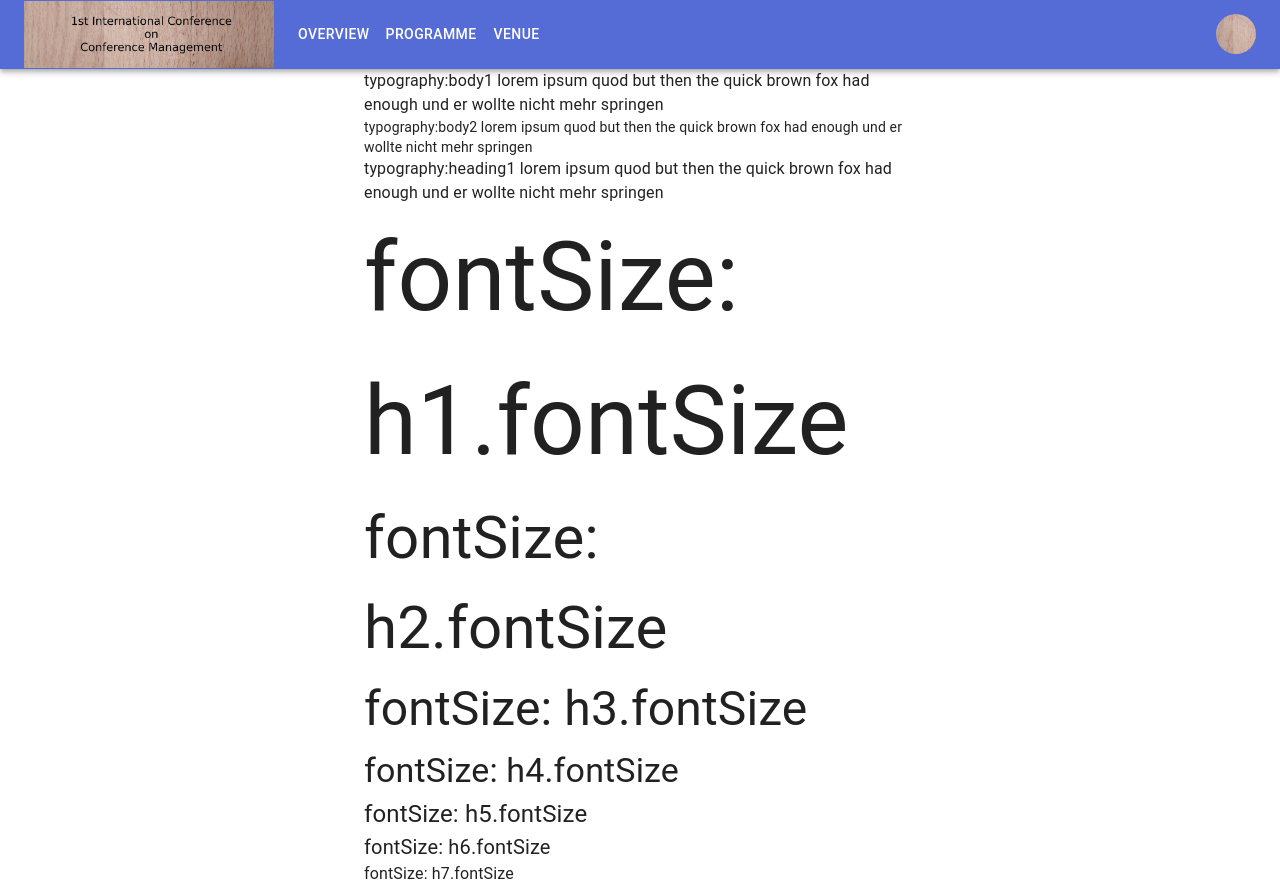
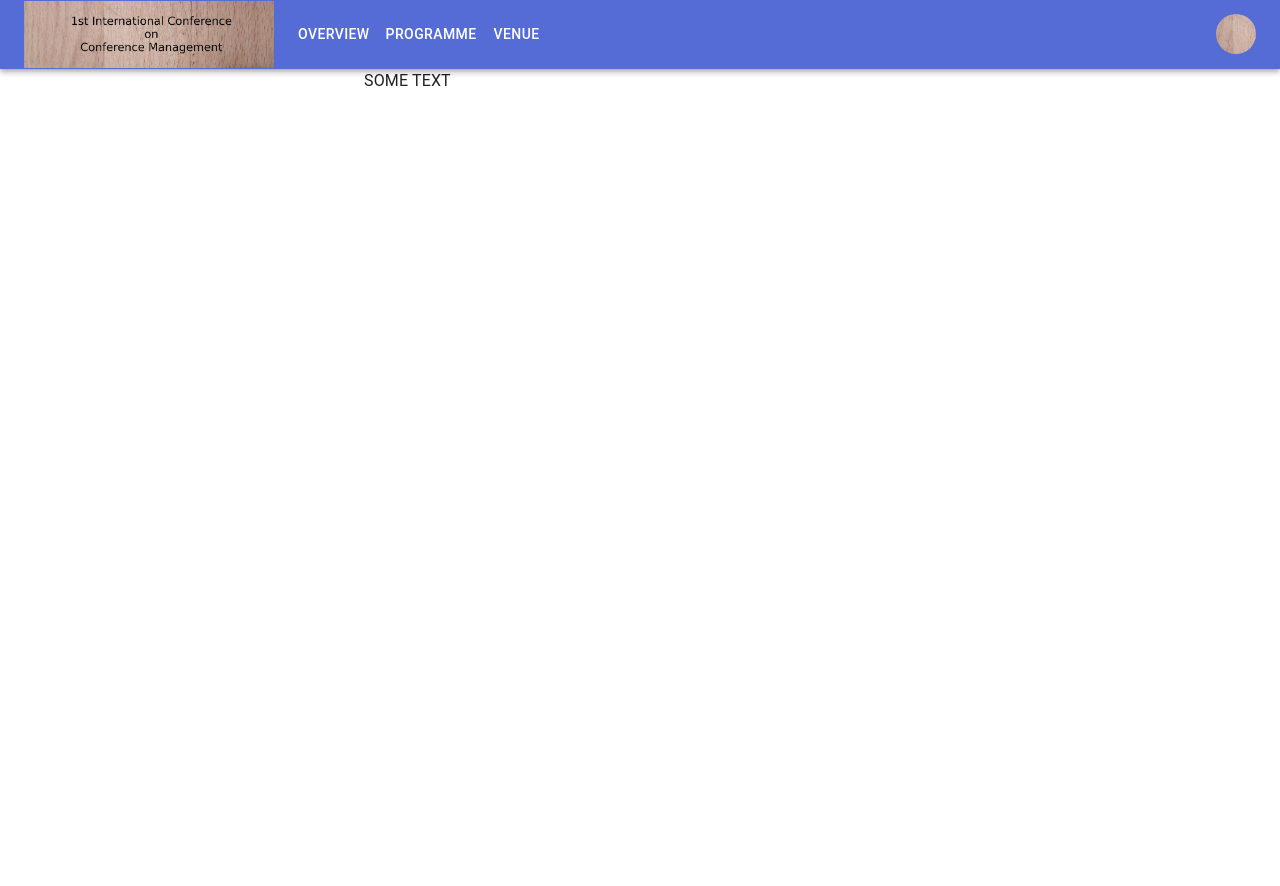
Before and after one commit to nicolasfournier/conference-manager-webapp, a React (Vite) app: page / in a window 1280 px wide. After the commit the page ends 800 px from the top, so only its background shows below. Built offline with nearby package versions, Linux system fonts and the light colour scheme.

Commit message:
erste Schritte Rchtung Seiten reinladen, ohne NavBar update

```diff
--- a/src/App.tsx
+++ b/src/App.tsx
@@ -3,8 +3,10 @@ import Container from '@mui/material/Container';
 import Typography from '@mui/material/Typography';
 import Box from '@mui/material/Box';
 import Link from '@mui/material/Link';
-import ProTip from './ProTip';
 import ResponsiveAppBar from './UI/ResponsiveAppBar';
+import { Link as DomLink, NavLink } from "react-router-dom";
+import { BrowserRouter, Routes, Route } from "react-router-dom";
+
 
 function Copyright() {
   return (
@@ -24,55 +26,42 @@ function Copyright() {
   );
 }
 
+function ContentLoader():string {
+  return (
+    "SOME TEXT"
+  );
+}
+
 export default function App() {
   return (
     <>
+      <BrowserRouter>
       <ResponsiveAppBar />
+      <Routes>
+        <Route path="/UI/pages" />
+      </Routes>
       <Container maxWidth="sm">
         <Box sx={{ typography: 'body1' }}>
-          typography:body1  lorem ipsum quod
-          but then the quick brown fox had enough
-          und er wollte nicht mehr springen
-        </Box>
-        <Box sx={{ typography: 'body2' }}>
-          typography:body2  lorem ipsum quod
-          but then the quick brown fox had enough
-          und er wollte nicht mehr springen
-        </Box>
-        <Box sx={{ typography: 'heading1' }}>
-          typography:heading1  lorem ipsum quod
-          but then the quick brown fox had enough
-          und er wollte nicht mehr springen
-        </Box>
-        <Box sx={{ fontSize: 'h1.fontSize' }}>
-          fontSize: h1.fontSize
-        </Box>
-        <Box sx={{ fontSize: 'h2.fontSize' }}>
-          fontSize: h2.fontSize
-        </Box>
-        <Box sx={{ fontSize: 'h3.fontSize' }}>
-          fontSize: h3.fontSize
-        </Box>
-        <Box sx={{ fontSize: 'h4.fontSize' }}>
-          fontSize: h4.fontSize
-        </Box>
-        <Box sx={{ fontSize: 'h5.fontSize' }}>
-          fontSize: h5.fontSize
-        </Box>
-        <Box sx={{ fontSize: 'h6.fontSize' }}>
-          fontSize: h6.fontSize
-        </Box>
-        <Box sx={{ fontSize: 'h7.fontSize' }}>
-          fontSize: h7.fontSize
+          <ContentLoader />
         </Box>
       </Container>
-    </>
+      </BrowserRouter>
+      </>
   );
 }
 
 /*
-    <Container maxWidth="sm">
-      <Box sx={{ my: 4 }}>
+      <BrowserRouter basename="/UI/pages">
+        </BrowserRouter>
+
+
+<BrowserRouter>
+      <ConferenceLogo />
+      <NavigationBar />
+      </BrowserRouter>
+
+        <Container maxWidth="sm">
+        <Box sx={{ my: 4 }}>
         <Typography variant="h4" component="h1" sx={{ mb: 2 }}>
           Material UI Create React App example in TypeScript
         </Typography>
--- a/src/UI/ResponsiveAppBar.tsx
+++ b/src/UI/ResponsiveAppBar.tsx
@@ -67,7 +67,6 @@ function ResponsiveAppBar() {
               textDecoration: 'none',
             }}
           >
-
           </Typography>
 
           <Box sx={{ flexGrow: 1, display: { xs: 'flex', md: 'none' } }}>
```
